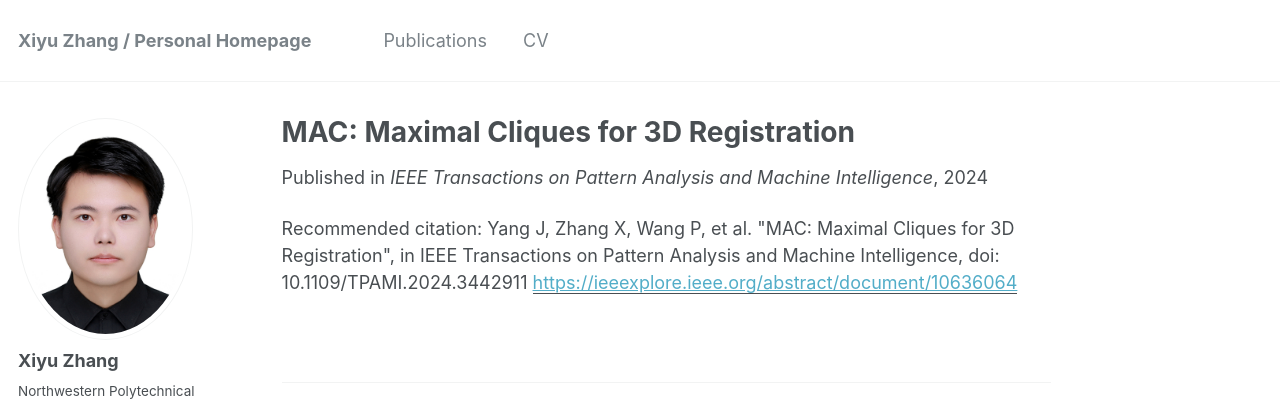
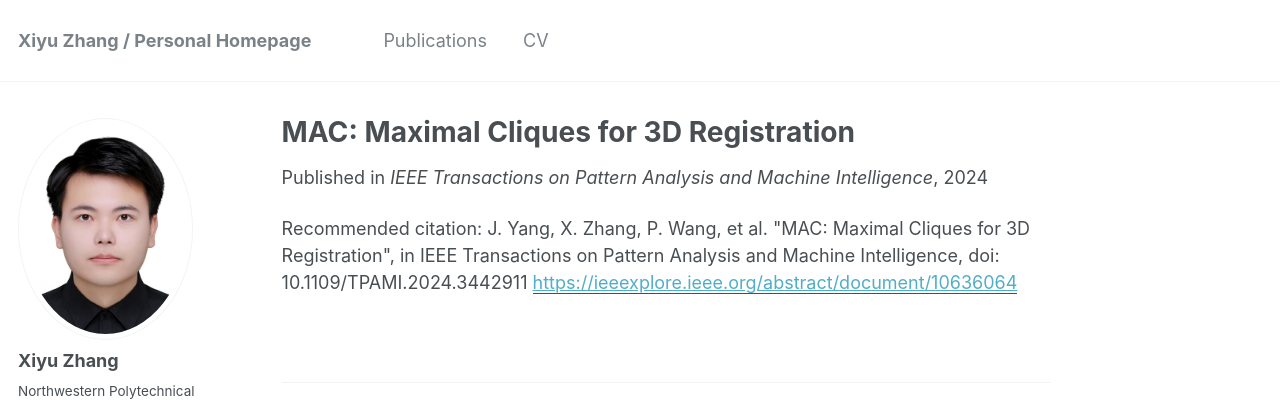
Before and after one commit to zhangxy0517/zhangxy0517.github.io, a Jekyll site: the page built from _publications/MAC-OP.md, in a window 1280 px wide. Shown: the top 403 px of the page. Built offline with Jekyll 4.4.1, drawn with Linux system fonts in a browser that asks for light colours; some web fonts are replaced.

Commit message:
Update MAC-OP.md

```diff
--- a/_publications/MAC-OP.md
+++ b/_publications/MAC-OP.md
@@ -5,5 +5,5 @@ permalink: /publication/MAC-OP
 date: 2024-8-13
 venue: 'IEEE Transactions on Pattern Analysis and Machine Intelligence'
 paperurl: 'https://ieeexplore.ieee.org/abstract/document/10636064'
-citation: 'Yang J, Zhang X, Wang P, et al. "MAC: Maximal Cliques for 3D Registration", in IEEE Transactions on Pattern Analysis and Machine Intelligence, doi: 10.1109/TPAMI.2024.3442911'
+citation: 'J. Yang, X. Zhang, P. Wang, et al. "MAC: Maximal Cliques for 3D Registration", in IEEE Transactions on Pattern Analysis and Machine Intelligence, doi: 10.1109/TPAMI.2024.3442911'
 ---
```
